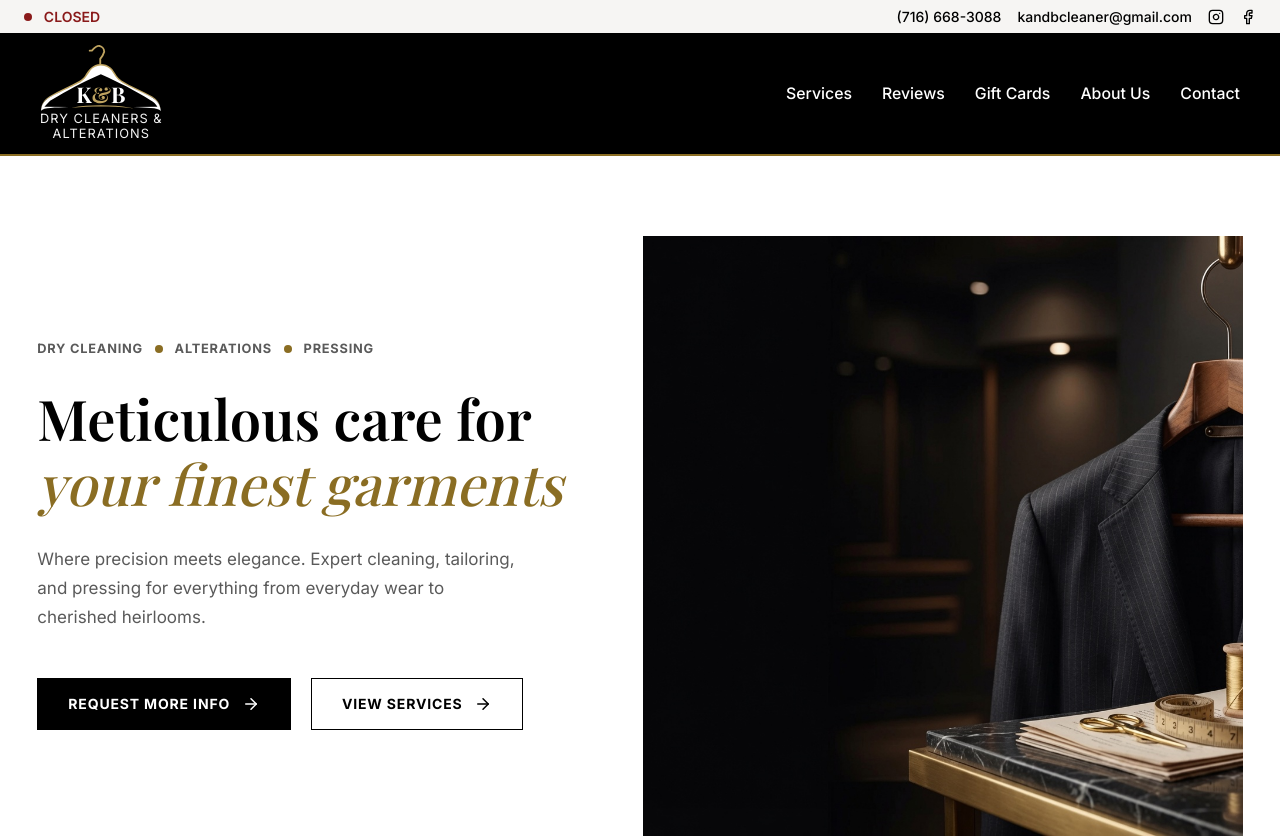
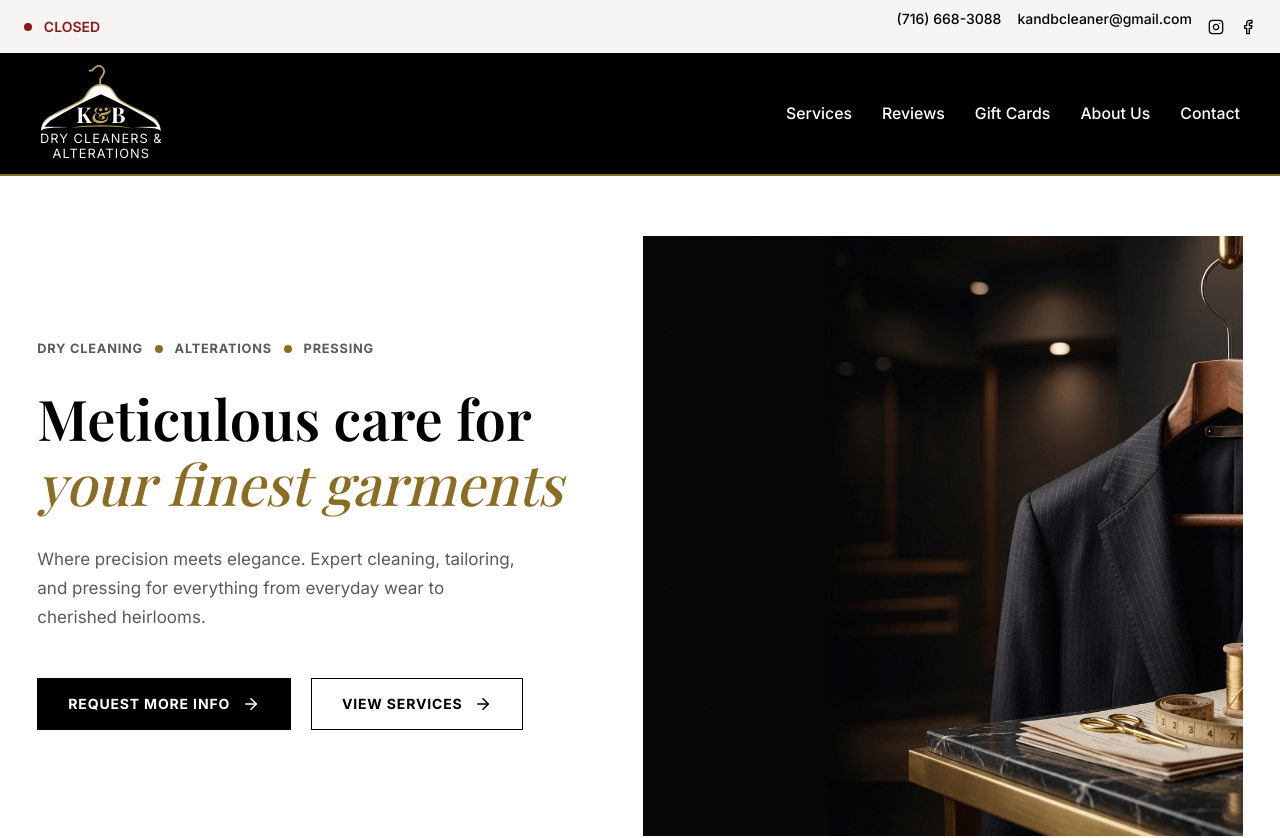
Before and after one commit to notEmmi/kandb, a React (Vite) app: page / in a window 1280 px wide. Shown: the top 838 px of the page. Built offline with nearby package versions, Linux system fonts and the light colour scheme; a web font is replaced by a local one.

Commit message:
Refactor quick contact links to use paragraph elements for better semantics; adjust styles for improved layout

```diff
--- a/src/App.css
+++ b/src/App.css
@@ -89,6 +89,12 @@ p {
   margin: 0 0 16px;
   line-height: 1.7;
   color: color-mix(in srgb, var(--primary) 60%, var(--muted) 40%);
+  align-items: center;
+}
+
+p.small {
+  font-size: clamp(0.75rem, 0.3vw + 0.75rem, 0.875rem);
+  line-height: 1.5;
 }
 
 a {
@@ -153,10 +159,8 @@ a {
 section {
   display: flex;
   flex-direction: column;
-  gap: var(--space-8);
   flex-wrap: wrap;
-  padding: var(--space-16) var(--space-6);
-  margin: 0 auto;
+  padding: var(--space-12) var(--space-6);
 }
 
 .image-container {
--- a/src/App.jsx
+++ b/src/App.jsx
@@ -215,12 +215,12 @@ function App() {
         </div>
 
         <div className="quick-contact-right">
-          <a href="tel:+17166683088" className="quick-contact-link" aria-label="Call K and B Dry Cleaners">
+          <p className="quick-contact-link small"><a href="tel:+17166683088" aria-label="Call K and B Dry Cleaners">
             (716) 668-3088
-          </a>
-          <a href="mailto:kandbcleaners3451@gmail.com" className="quick-contact-link" aria-label="Email K and B Dry Cleaners">
+          </a></p>
+          <p className="quick-contact-link small"><a href="mailto:kandbcleaners3451@gmail.com" aria-label="Email K and B Dry Cleaners">
             kandbcleaner@gmail.com
-          </a>
+          </a></p>
           <a
             href="https://www.instagram.com/kandbcleaners/"
             target="_blank"
```
